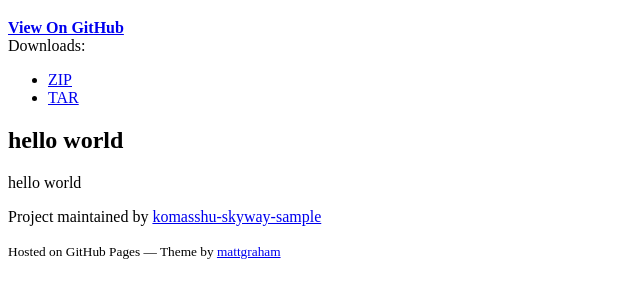
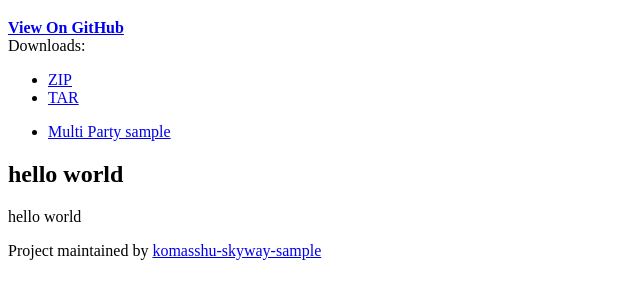
Before and after one commit to komasshu-skyway-sample/plugins, a plain HTML site: page index.html in a window 1280 px wide. Shown: the part 61-360 px from the top of the page, without its empty margins (0-640 px from the left). Drawn offline with nearby package versions, Linux system fonts and the light colour scheme.

Commit message:
update master and tweak index.html

```diff
--- a/index.html
+++ b/index.html
@@ -36,7 +36,9 @@
 
     <div class="wrapper">
       <nav>
-        <ul></ul>
+      <ul>
+        <li><a href="./examples/multiparty.html">Multi Party sample</a></li>
+      </ul>
       </nav>
       <section>
         <h1>
@@ -46,10 +48,8 @@
       </section>
       <footer>
         <p>Project maintained by <a href="https://github.com/komasshu-skyway-sample">komasshu-skyway-sample</a></p>
-        <p><small>Hosted on GitHub Pages &mdash; Theme by <a href="https://twitter.com/michigangraham">mattgraham</a></small></p>
       </footer>
     </div>
-    <!--[if !IE]><script>fixScale(document);</script><![endif]-->
 
   </body>
 </html>
```
